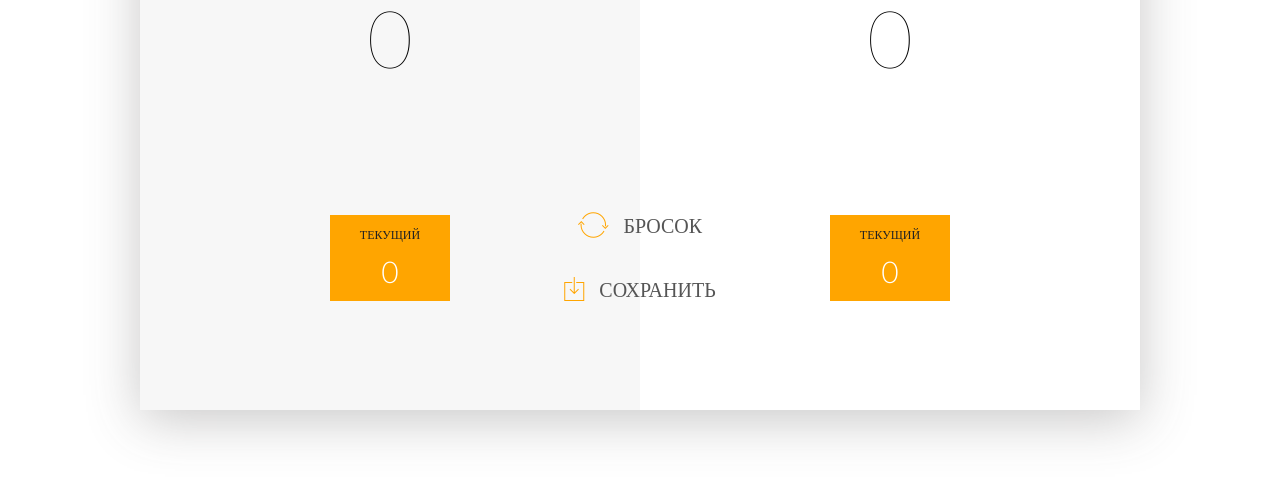
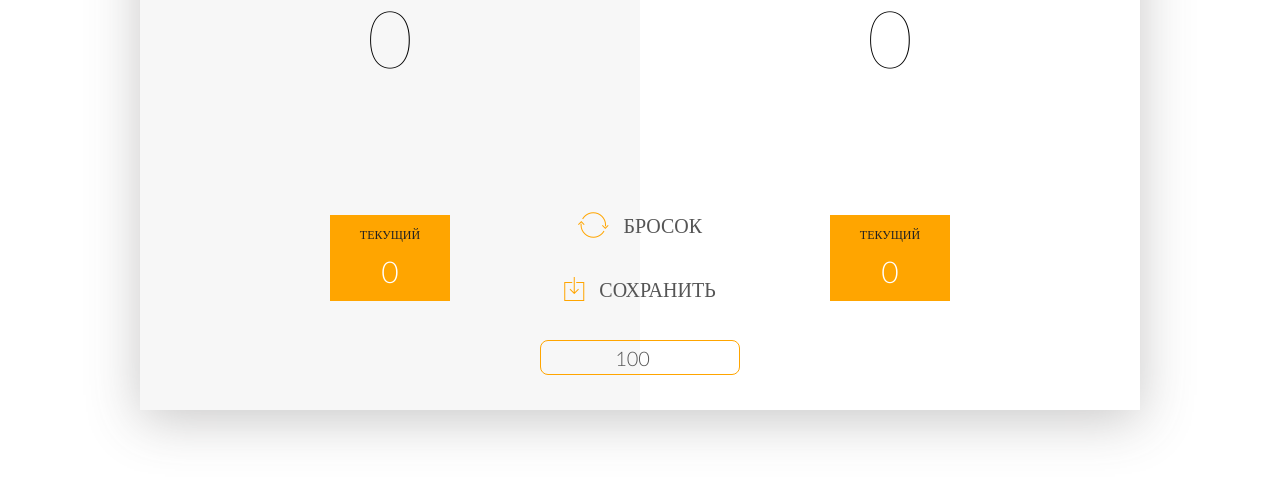
Before and after one commit to miroslav-kolomiets/dice-game, a plain HTML site: page index.html in a window 1280 px wide. Shown: the part 290-768 px from the top of the page. Drawn offline with nearby package versions, Linux system fonts and the light colour scheme.

Commit message:
Add custom score limit

```diff
--- a/app.js
+++ b/app.js
@@ -11,6 +11,7 @@ GAME RULES:
 
 let scores = [0, 0];
 let activePlayer = 0;
+let maxValue = 100;
 let current = 0;
 const diceElement1 = document.querySelector('#dice1');
 const diceElement2 = document.querySelector('#dice2');
@@ -40,8 +41,9 @@ document.querySelector('.btn-roll').addEventListener('click', function() {
     current += (dice1 + dice2);
     document.getElementById('current-'+activePlayer).textContent = current;
 
-    if (scores[activePlayer] + current >= 100) {
+    if (scores[activePlayer] + current >= maxValue) {
       alert(`Player ${activePlayer} won!!!`);
+      initGame();
     }
 
   } else {
@@ -65,6 +67,11 @@ document.querySelector('.btn-hold').addEventListener('click', function() {
   changePlayer();
 });
 
+document.querySelector("#max-limit-form").addEventListener("submit", function(e){
+  e.preventDefault()
+  maxValue = document.querySelector('.field-limit').value;
+  console.log('maxValue' + maxValue)
+});
 
 document.querySelector('.btn-new').addEventListener('click', function() {
   initGame();
--- a/index.html
+++ b/index.html
@@ -32,7 +32,9 @@
             <button class="btn-new"><i class="ion-ios-plus-outline"></i>Новая игра</button>
             <button class="btn-roll"><i class="ion-ios-loop"></i>Бросок</button>
             <button class="btn-hold"><i class="ion-ios-download-outline"></i>Сохранить</button>
-
+            <form id="max-limit-form">
+                <input class="field-limit" type="number" placeholder="Max value" value="100" min="0" pattern="\d{5}">
+            </form>
             <img src="dice-5.png" alt="Dice 1" class="dice" id="dice1">
             <img src="dice-5.png" alt="Dice 2" class="dice" id="dice2">
         </div>
--- a/style.css
+++ b/style.css
@@ -136,6 +136,26 @@ i {
 .btn-new { top: 45px;}
 .btn-roll { top: 403px;}
 .btn-hold { top: 467px;}
+.field-limit { top: 530px;}
+
+.field-limit {
+    position: absolute;
+    width: 200px;
+    height: 35px;
+    left: 50%;
+    transform: translateX(-50%);
+    color: #555;
+    background: none;
+    border: 1px solid orange;
+    border-radius: 8px;
+    font-family: Lato;
+    font-size: 20px;
+    text-transform: uppercase;
+    cursor: pointer;
+    font-weight: 300;
+    transition: background-color 0.3s, color 0.3s;
+    text-align: center;
+}
 
 #dice1 {
     position: absolute;
```
